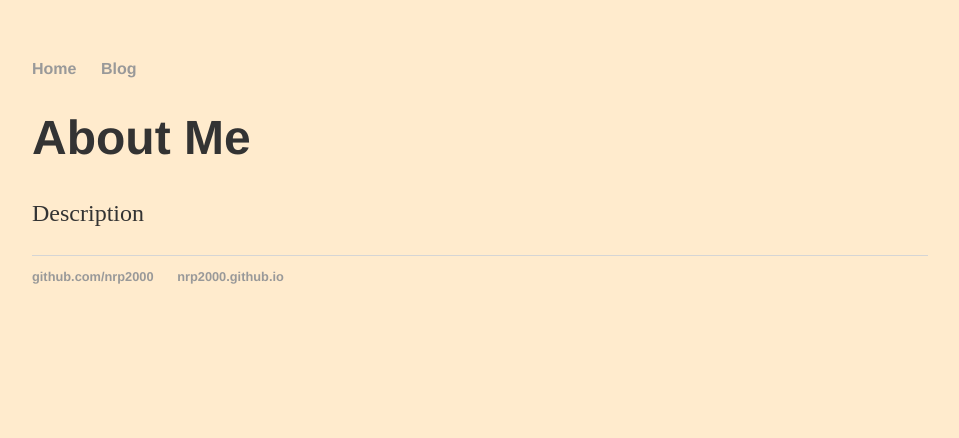
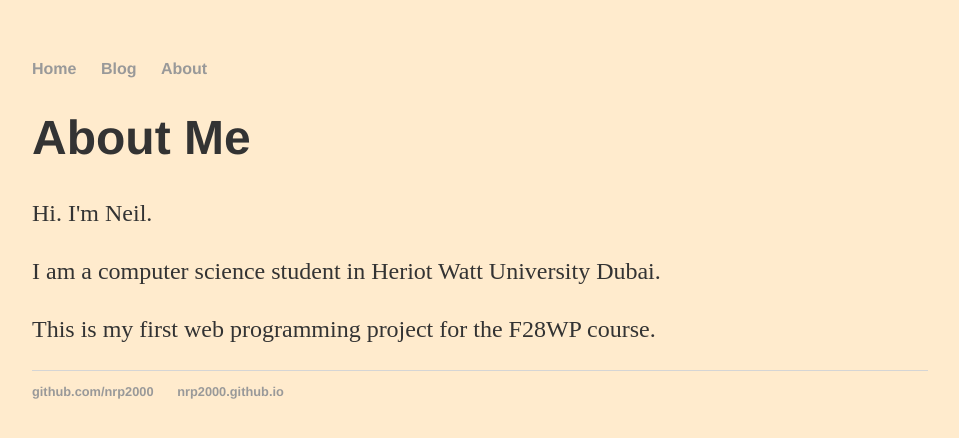
Before and after one commit to nrp2000/nrp2000.github.io, a Jekyll site: the page built from about/index.html, in a window 1280 px wide. Shown: the top 438 px of the page, without its empty margins (160-1119 px from the left). Built offline with Jekyll 4.4.1, drawn with Linux system fonts in a browser that asks for light colours.

Commit message:
retesting about page

```diff
--- a/_layouts/default.html
+++ b/_layouts/default.html
@@ -10,6 +10,7 @@
         <ul>
             <li><a href="/">Home</a></li>
             <li><a href="/blog">Blog</a></li>
+            <li><a href="/about">About</a></li>
         </ul>
     </nav>
     <div class="container">
--- a/about/index.html
+++ b/about/index.html
@@ -4,4 +4,6 @@ title: About Me
 ---
 
 <h1>{{page.title}}</h1>
-<p>Description</p>
+<p>Hi. I'm Neil.</p>
+<p>I am a computer science student in Heriot Watt University Dubai.</p>
+<p>This is my first web programming project for the F28WP course.</p>
--- a/css/main.css
+++ b/css/main.css
@@ -26,10 +26,6 @@ nav ul li, footer ul li {
     display: inline;margin-right: 20px;
 }
 
-img {
-    width: 75vw;
-}
-
 a {
     text-decoration: none;color: #999;
 }
--- a/index.html
+++ b/index.html
@@ -5,4 +5,5 @@
 <div class="blurb">
     <h1>My Github Webpage</h1>
     <p>This is a webpage displaying text and image content using Jekyll.</p>
+    <img src="./images/github_logo.png" alt="github_logo">
 </div>
```
Also changed, not shown: images/github_logo.png (added).
